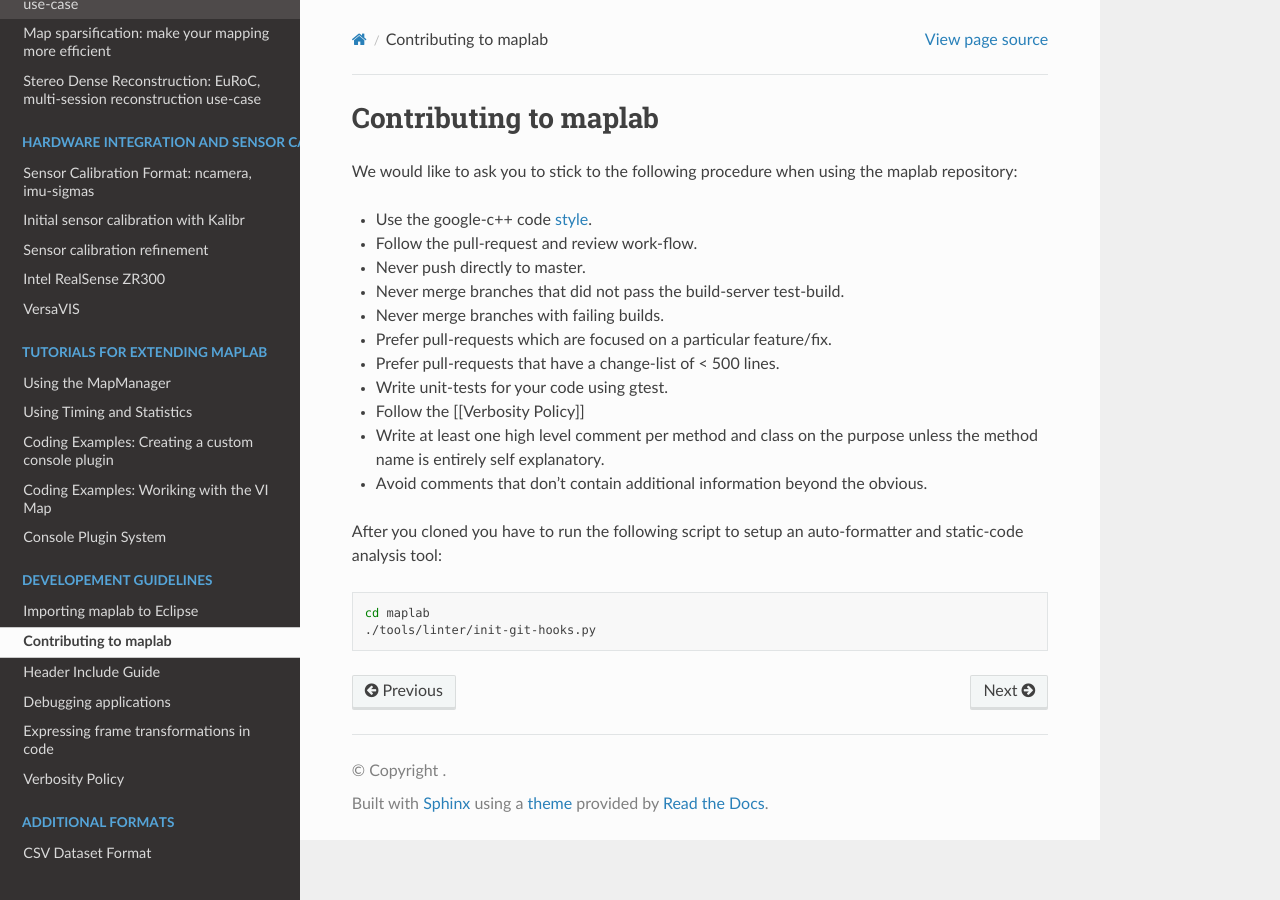
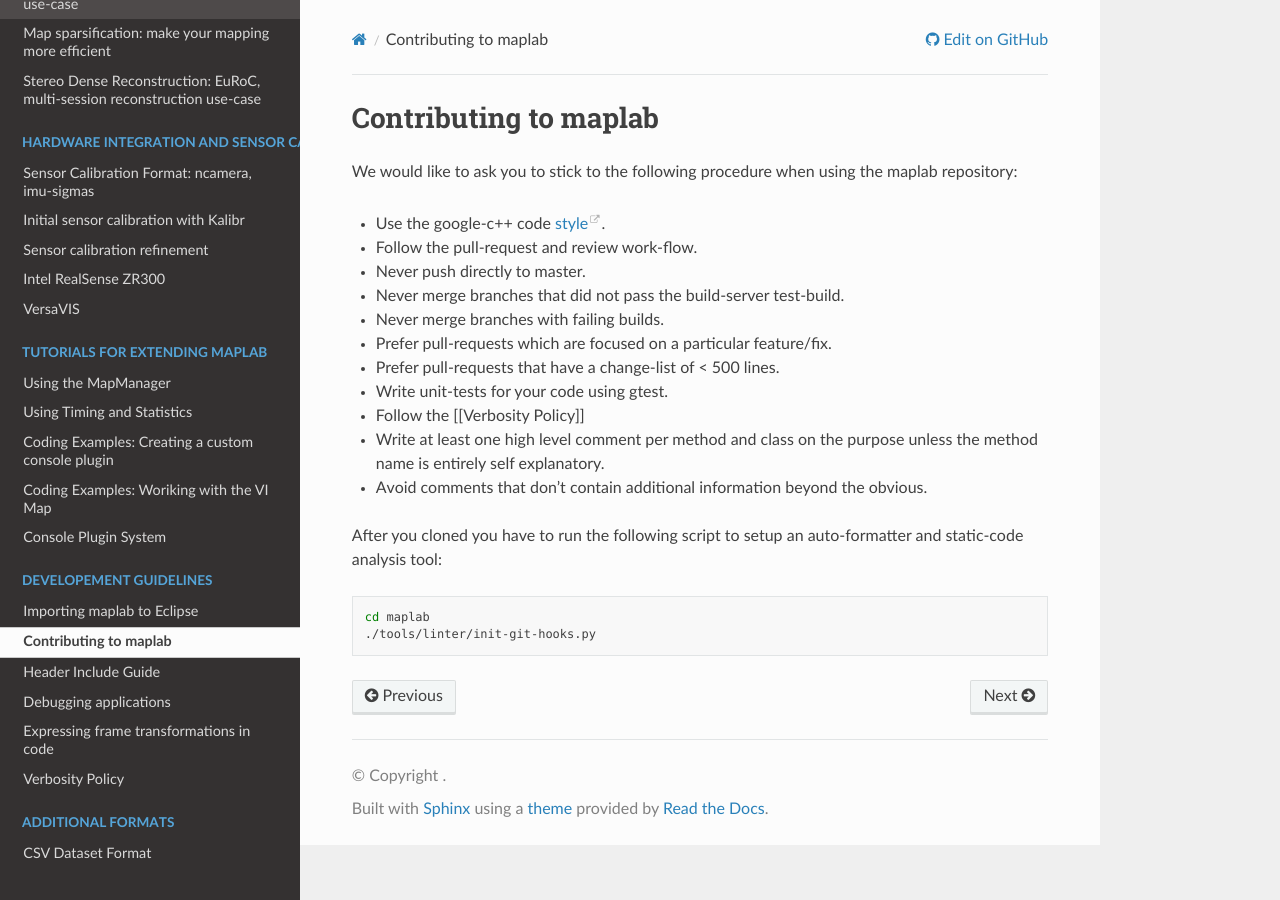
Before and after one commit to ethz-asl/maplab, a Sphinx documentation site: the page built from docs/pages/development-guidelines/B_Contributing-to-Maplab.md, in a window 1280 px wide. Built offline with Sphinx 7.4.7 and the Read the Docs theme 2.0.0, drawn with Linux system fonts in a browser that asks for light colours; pages that are not in the unit, such as notebooks, are missing from menus; some of the changed lines change nothing that is shown.

Commit message:
versioning

```diff
--- a/docs/conf.py
+++ b/docs/conf.py
@@ -15,6 +15,8 @@
 #    '.md': 'recommonmark.parser.CommonMarkParser',
 #}
 
+
+
 extensions = [
     'breathe', 'exhale', 'sphinx.ext.autosectionlabel', 'recommonmark'
 ]
@@ -22,7 +24,37 @@
 project = name
 master_doc = 'index'
 
-html_theme_options = {'logo_only': True}
+html_theme_options = {
+    'canonical_url': 'maplab.asl.ethz.ch',
+    'analytics_id': 'UA-XXXXXXX-1',  #  Provided by Google in your dashboard
+    'logo_only': True,
+    'display_version': True,
+    'prev_next_buttons_location': 'bottom',
+    'style_external_links': True,
+    'vcs_pageview_mode': 'edit',
+    'style_nav_header_background': 'black',
+    # Toc options
+    # 'collapse_navigation': True,
+    # 'sticky_navigation': True,
+    # 'navigation_depth': 4,
+    # 'includehidden': True,
+    # 'titles_only': False
+}
+
+html_context = {
+    'display_github': True,
+    'github_repo': 'maplab',
+    'github_user': 'ethz-asl',
+    'github_version': 'develop-docs',
+    'conf_py_path': '/docs/pages/',
+}
+
+# Setup versioning
+scv_show_banner = True
+scv_banner_main_ref = 'develop'
+scv_priority = 'branches'
+scv_root_ref = 'develop-docs'
+scv_sort = ('time',)
 
 # Setup the breathe extension
 breathe_projects = {"project": "./doxyoutput/xml"}
--- a/docs/requirements.txt
+++ b/docs/requirements.txt
@@ -2,3 +2,4 @@
 sphinx==2.4.4
 sphinx_rtd_theme
 recommonmark
+sphinx_versioning
```
